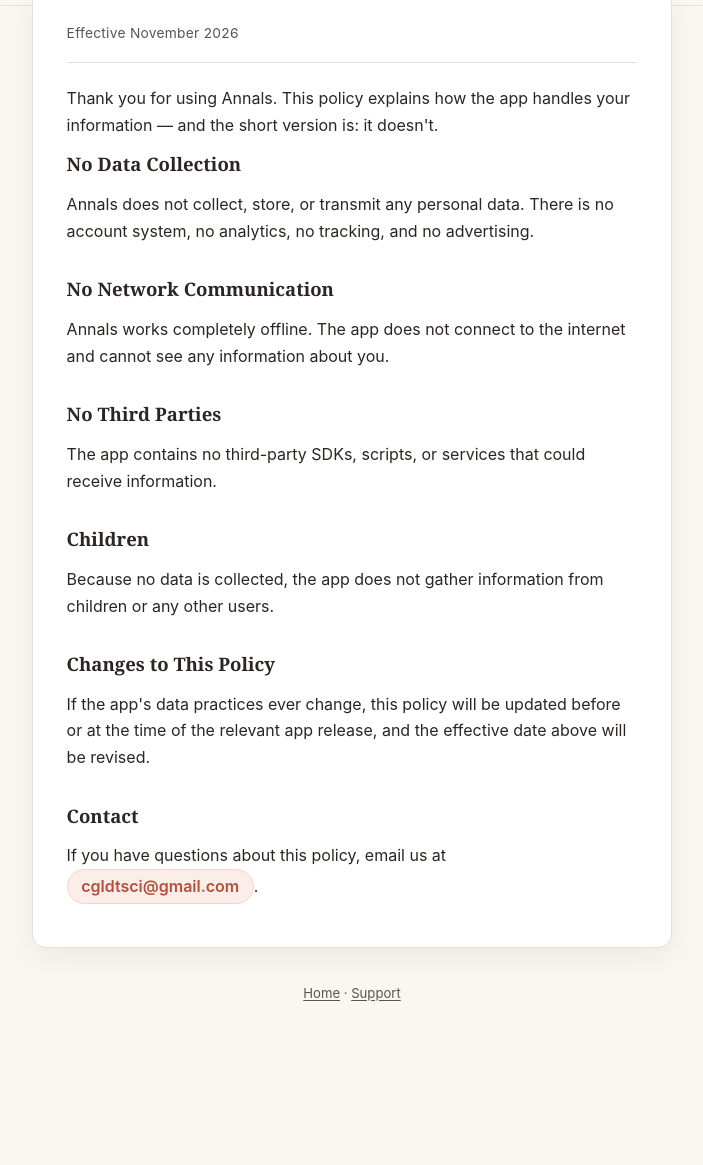
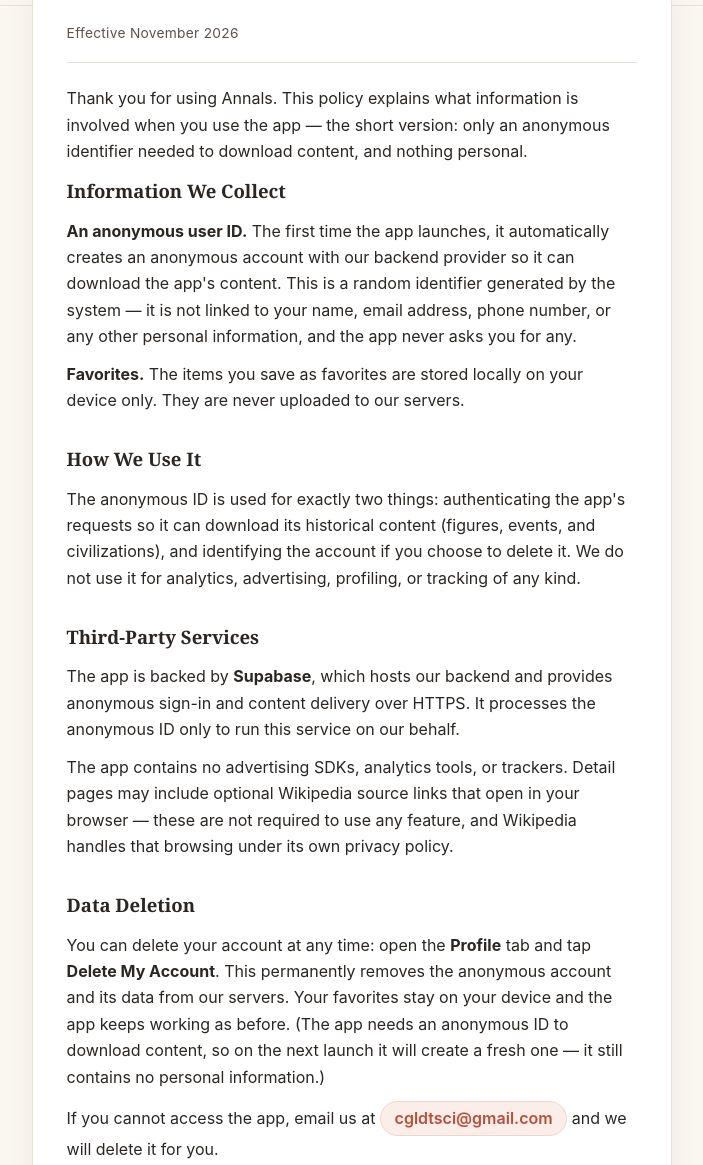
Before and after one commit to cgldtsci/annals-support, a plain HTML site: page privacy.html in a window 1280 px wide. Shown: the part 275-1440 px from the top of the page, without its empty margins (288-991 px from the left). Before the commit the page ends 1355 px from the top, so only its background shows below. Drawn offline with Linux system fonts and the light colour scheme.

Commit message:
Update privacy policy for 1.1.0: anonymous Supabase account and in-app deletion

```diff
--- a/privacy.html
+++ b/privacy.html
@@ -18,19 +18,25 @@
     <article class="card">
       <p class="meta">Effective November 2026</p>
 
-      <p>Thank you for using Annals. This policy explains how the app handles your information — and the short version is: it doesn't.</p>
+      <p>Thank you for using Annals. This policy explains what information is involved when you use the app — the short version: only an anonymous identifier needed to download content, and nothing personal.</p>
 
-      <h2>No Data Collection</h2>
-      <p>Annals does not collect, store, or transmit any personal data. There is no account system, no analytics, no tracking, and no advertising.</p>
+      <h2>Information We Collect</h2>
+      <p><strong>An anonymous user ID.</strong> The first time the app launches, it automatically creates an anonymous account with our backend provider so it can download the app's content. This is a random identifier generated by the system — it is not linked to your name, email address, phone number, or any other personal information, and the app never asks you for any.</p>
+      <p><strong>Favorites.</strong> The items you save as favorites are stored locally on your device only. They are never uploaded to our servers.</p>
 
-      <h2>No Network Communication</h2>
-      <p>Annals works completely offline. The app does not connect to the internet and cannot see any information about you.</p>
+      <h2>How We Use It</h2>
+      <p>The anonymous ID is used for exactly two things: authenticating the app's requests so it can download its historical content (figures, events, and civilizations), and identifying the account if you choose to delete it. We do not use it for analytics, advertising, profiling, or tracking of any kind.</p>
 
-      <h2>No Third Parties</h2>
-      <p>The app contains no third-party SDKs, scripts, or services that could receive information.</p>
+      <h2>Third-Party Services</h2>
+      <p>The app is backed by <strong>Supabase</strong>, which hosts our backend and provides anonymous sign-in and content delivery over HTTPS. It processes the anonymous ID only to run this service on our behalf.</p>
+      <p>The app contains no advertising SDKs, analytics tools, or trackers. Detail pages may include optional Wikipedia source links that open in your browser — these are not required to use any feature, and Wikipedia handles that browsing under its own privacy policy.</p>
+
+      <h2>Data Deletion</h2>
+      <p>You can delete your account at any time: open the <strong>Profile</strong> tab and tap <strong>Delete My Account</strong>. This permanently removes the anonymous account and its data from our servers. Your favorites stay on your device and the app keeps working as before. (The app needs an anonymous ID to download content, so on the next launch it will create a fresh one — it still contains no personal information.)</p>
+      <p>If you cannot access the app, email us at <a class="email-pill" href="mailto:cgldtsci@gmail.com">cgldtsci@gmail.com</a> and we will delete it for you.</p>
 
       <h2>Children</h2>
-      <p>Because no data is collected, the app does not gather information from children or any other users.</p>
+      <p>The app collects no personal information from anyone, including children. The anonymous ID is not personal data and cannot be used to identify you.</p>
 
       <h2>Changes to This Policy</h2>
       <p>If the app's data practices ever change, this policy will be updated before or at the time of the relevant app release, and the effective date above will be revised.</p>
```
